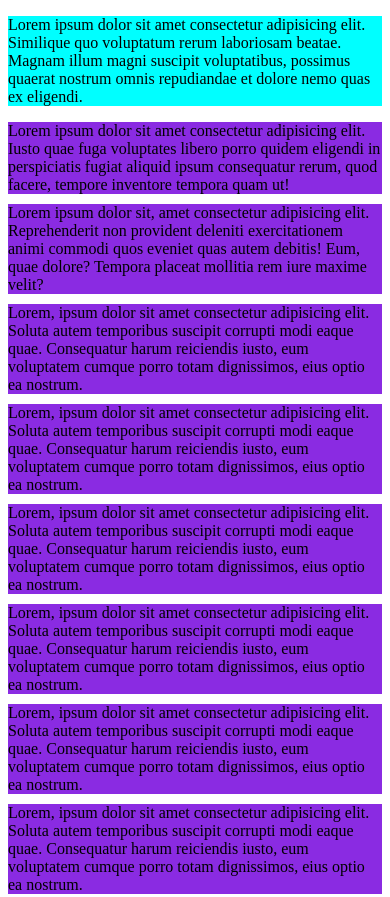
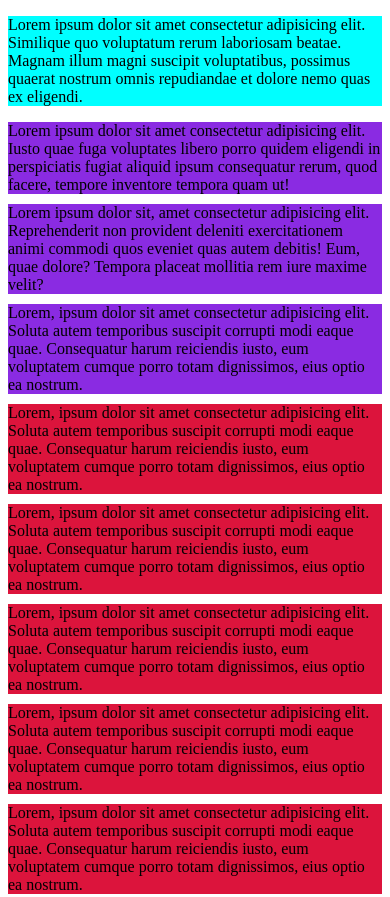
Before and after one commit to chrystalme/tnw-responsive-project, a plain HTML site: page index.html in a window 390 px wide. Shown: the top 897 px of the page. Drawn offline with Linux system fonts and the light colour scheme.

Commit message:
Change lastet-news section style

```diff
--- a/styles/styles.css
+++ b/styles/styles.css
@@ -26,7 +26,7 @@
 
   .latest__news div {
     max-width: 100%;
-    background-color: blueviolet;
+    background-color: crimson;
     margin: auto 0 10px auto;
 }
   }
```
